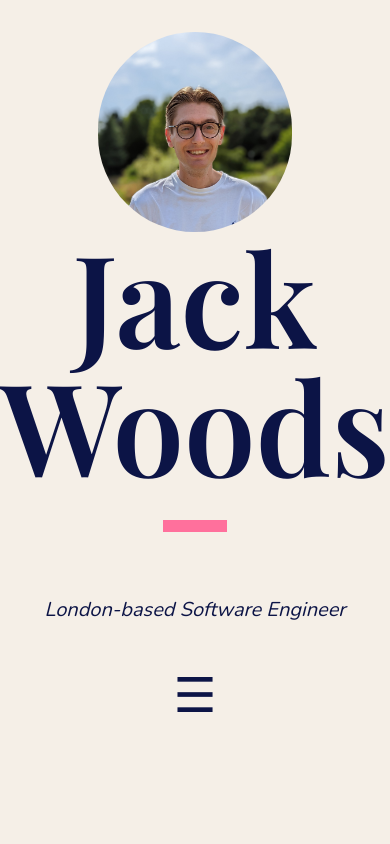
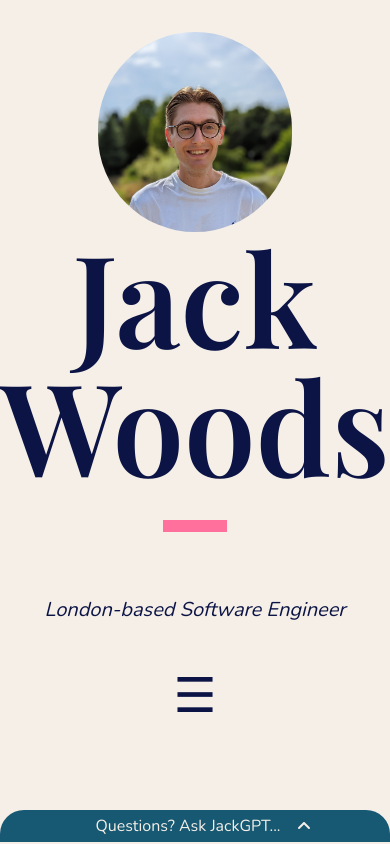
Before and after one commit to Woods-Jack/personal-site, a Next.js app: page / in a window 390 px wide. Shown: the top 844 px of the page. Built offline with nearby package versions, Linux system fonts and the light colour scheme; a web font is replaced by a local one; what tailwindcss-filters would draw is missing.

Commit message:
Initial UI

```diff
--- a/app/layout.tsx
+++ b/app/layout.tsx
@@ -3,6 +3,12 @@ import { Nunito, Playfair_Display } from 'next/font/google'
 import './globals.css'
 import { HeaderNav } from '@/components/common/NavMenu/HeaderNav'
 import Footer from '@/components/common/Footer/Footer'
+// The following import prevents a Font Awesome icon server-side rendering bug,
+// where the icons flash from a very large icon down to a properly sized one:
+import '@fortawesome/fontawesome-svg-core/styles.css';
+// Prevent fontawesome from adding its CSS since we did it manually above:
+import { config } from '@fortawesome/fontawesome-svg-core';
+config.autoAddCss = false; /* eslint-disable import/first */
 
 export const metadata: Metadata = {
   title: {
--- a/app/page.tsx
+++ b/app/page.tsx
@@ -9,6 +9,7 @@ import TechIconMini from "@/components/common/TechIconMini";
 // import { projects } from "@/constants/projects";
 import { CardStack } from "@/components/common/Card/CardStack";
 import { passions } from "@/constants/passions";
+import  JackGPT from "@/components/JackGPT";
 
 export default async function Home() {
   return (
@@ -196,6 +197,7 @@ export default async function Home() {
           </div>
         </div>
       </div>
+      <JackGPT />
     </main>
   );
 }
--- /dev/null
+++ b/components/JackGPT/components/ChatWindow.tsx
@@ -0,0 +1,24 @@
+import { FontAwesomeIcon } from "@fortawesome/react-fontawesome";
+import { faXmark } from "@fortawesome/free-solid-svg-icons";
+import { IconProp } from "@fortawesome/fontawesome-svg-core";
+
+interface IChatWindow {
+    closeChatCb: (_state: boolean) => void;
+}
+
+const ChatWindow = ({closeChatCb}: IChatWindow) => {
+    return (
+        <div className="flex flex-col">
+            <div className="bg-dark-sec light-text py-1 px-4 rounded-t-2xl flex flex-row justify-between items-center">
+                <div>JackGPT</div>
+                <button onClick={() => closeChatCb(false)}>
+                    <FontAwesomeIcon icon={faXmark as IconProp} width={24} />
+                </button>
+            </div>
+            <div className="h-96 bg-white border-gray-400 md:border-x-[1px] overflow-y-scroll"></div>
+            <textarea className="w-full p-2 resize-none h-12 border-[1px] border-gray-400" placeholder="Type your question here..." />
+        </div>
+    )
+}
+
+export default ChatWindow;
--- /dev/null
+++ b/components/JackGPT/components/EntryPoint.tsx
@@ -0,0 +1,23 @@
+
+import { faAngleUp } from "@fortawesome/free-solid-svg-icons";
+import { IconProp } from "@fortawesome/fontawesome-svg-core";
+import { FontAwesomeIcon } from "@fortawesome/react-fontawesome";
+import Image from "next/image";
+
+interface IEntryPoint {
+    openChatCb: (_state: boolean) => void
+}
+
+const EntryPoint = ({ openChatCb }: IEntryPoint) => {
+    return (
+        <button className="bg-dark-sec light-text md:rounded-full rounded-t-3xl flex flex-row justify-center md:justify-start items-center w-full" onClick={() => openChatCb(true)}>
+            <div className="relative md:w-14 md:h-14 md:visible invisible">
+                <Image src='/avatar.jpg' fill className="object-contain rounded-full" alt="JackGPT avatar" />
+            </div>
+            <div className="px-4 py-1">Questions? Ask JackGPT...</div>
+            <FontAwesomeIcon icon={faAngleUp as IconProp} />
+        </button>
+    )
+}
+
+export default EntryPoint;
--- /dev/null
+++ b/components/JackGPT/index.tsx
@@ -0,0 +1,21 @@
+'use client'
+
+import { useState } from "react";
+import ChatWindow from "./components/ChatWindow";
+import EntryPoint from "./components/EntryPoint";
+
+const JackGPT = () => {
+    const [isChatOpen, setIsChatOpen] = useState<boolean>(false);
+    return (
+        <div className="fixed bottom-0 md:right-0 md:m-8 m-0.5 w-full md:w-96">
+            {isChatOpen ? (
+                <ChatWindow closeChatCb={setIsChatOpen} />
+            ) : (
+                <EntryPoint openChatCb={setIsChatOpen} />
+            )}
+        </div>
+    );
+
+}
+
+export default JackGPT;
--- a/components/common/Footer/Footer.tsx
+++ b/components/common/Footer/Footer.tsx
@@ -5,17 +5,17 @@ import getCurrentYear from '@/utils/getCurrentYear';
 
 const Footer = () => {
   return (
-    <footer className="bg-[#0C1446] light-text py-6">
+    <footer className="bg-[#0C1446] light-text py-6 xs:pb-12 md:pb-4">
       <div className="container w-full mx-auto flex items-center justify-between flex-col md:flex-row">
-        <p>&copy;{`${getCurrentYear()} Jack Woods. All rights reserved.`}</p>
-        <div className="flex space-x-6 mt-4 md:mt-0 h-8 justify-end">
-          <a className='w-8 hover:text-[#ff709c]' href='https://www.linkedin.com/in/jack-woods-london/' target='_blank' aria-label='LinkedIn page'>
+        <p className='text-base'>&copy;{`${getCurrentYear()} Jack Woods. All rights reserved.`}</p>
+        <div className="flex space-x-6 mt-4 md:mt-0 md:mr-64 h-8 justify-end">
+          <a className='w-8 hover:text-[#ff709c]' href='https://www.linkedin.com/in/jack-woods-london/' aria-label='LinkedIn page'>
             <FontAwesomeIcon icon={faLinkedin} beat={true} />
           </a>
-          <a className='w-8 hover:text-[#ff709c]' href='https://www.instagram.com/jack.woods_/' target='_blank' aria-label='Instagram page'>
+          <a className='w-8 hover:text-[#ff709c]' href='https://www.instagram.com/jack.woods_/' aria-label='Instagram page'>
             <FontAwesomeIcon icon={faInstagram} />
           </a>
-          <a className='w-8 hover:text-[#ff709c]' href='https://github.com/Woods-Jack/' target='_blank' aria-label='Github Profile'>
+          <a className='w-8 hover:text-[#ff709c]' href='https://github.com/Woods-Jack/' aria-label='Github Profile'>
             <FontAwesomeIcon icon={faGithub} />
           </a>
 
--- a/package.json
+++ b/package.json
@@ -11,6 +11,7 @@
   "dependencies": {
     "@fortawesome/fontawesome-svg-core": "^6.5.0",
     "@fortawesome/free-brands-svg-icons": "^6.5.0",
+    "@fortawesome/free-solid-svg-icons": "^6.6.0",
     "@fortawesome/react-fontawesome": "^0.2.0",
     "@portabletext/react": "^3.0.11",
     "@sanity/client": "^6.10.0",
```
Also changed, not shown: 1 other file (tests, documents, lock files or other folders).
